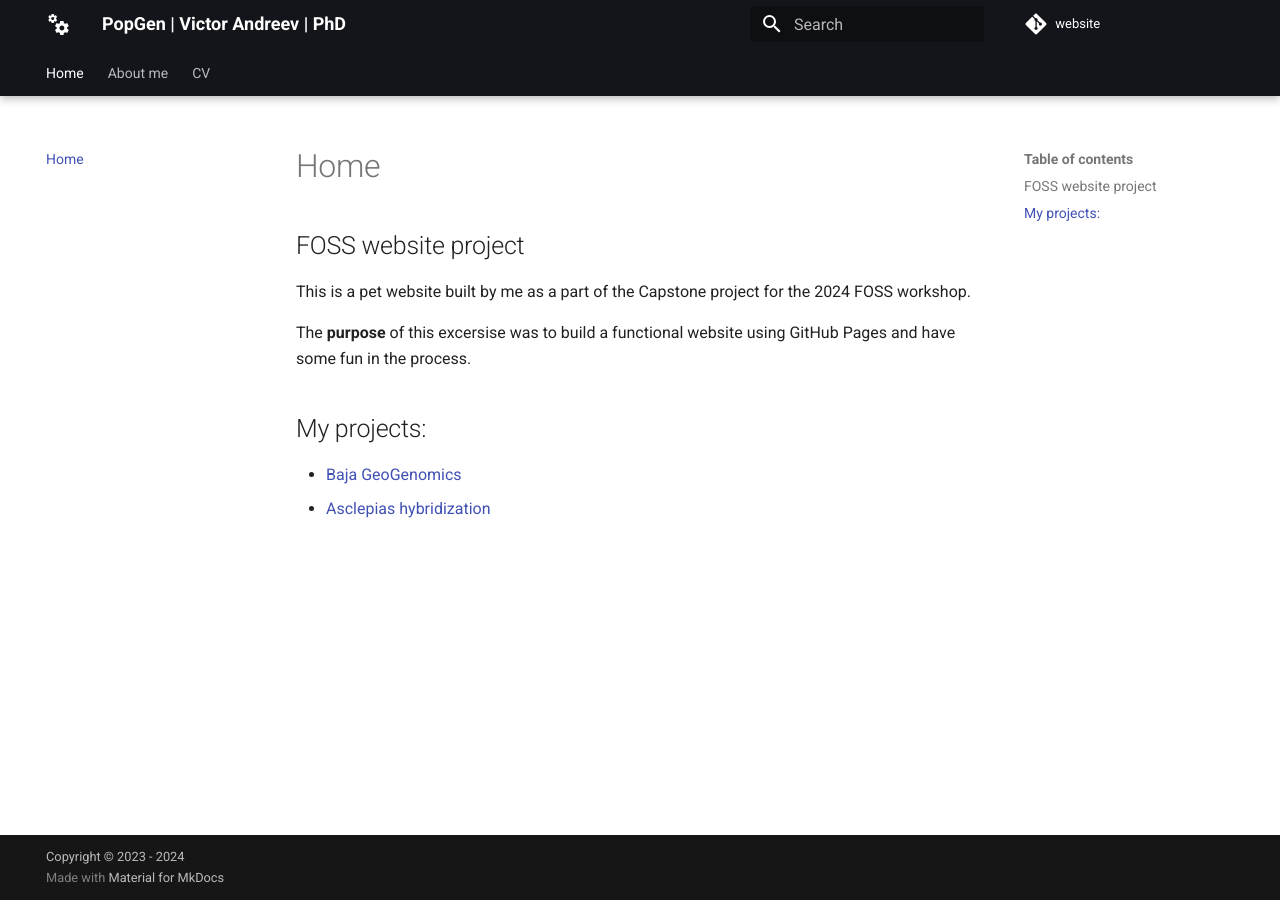
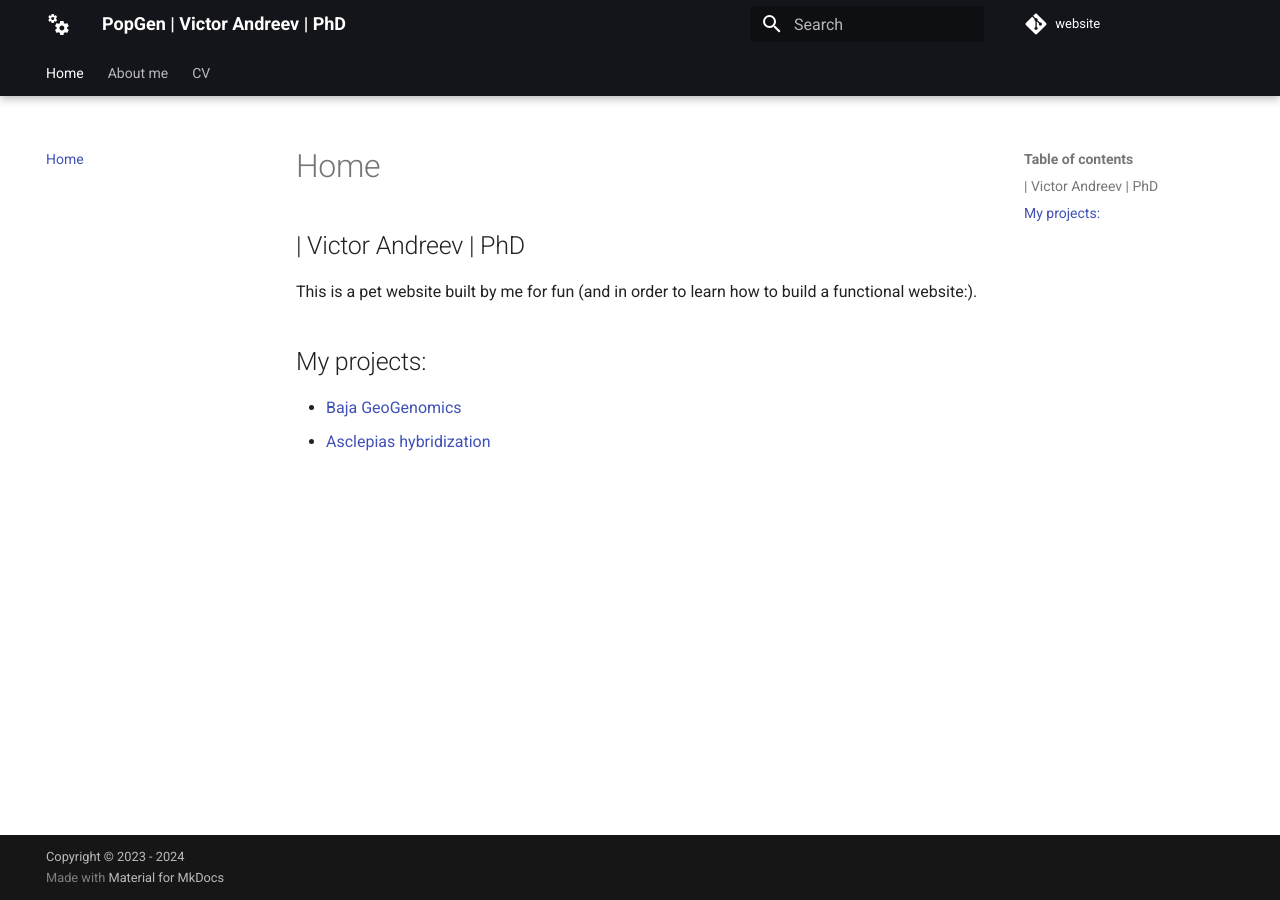
Before and after one commit to victor-andreev/ghpages_website, an MkDocs documentation site: the page built from docs/index.md, in a window 1280 px wide. Built offline with MkDocs 1.6.1 and Material for MkDocs 9.7.7, drawn with Linux system fonts in a browser that asks for light colours; some web fonts are replaced; comment, search, counter and statistics services are not loaded.

Commit message:
Update index.md

```diff
--- a/docs/index.md
+++ b/docs/index.md
@@ -1,8 +1,6 @@
-## FOSS website project
+## | Victor Andreev | PhD
 
-This is a pet website built by me as a part of the Capstone project for the 2024 FOSS workshop.
-
-The **purpose** of this excersise was to build a functional website using GitHub Pages and have some fun in the process.
+This is a pet website built by me for fun (and in order to learn how to build a functional website:).
 
 ## My projects:
 * [Baja GeoGenomics](https://bajageogenomics.org/)
```
